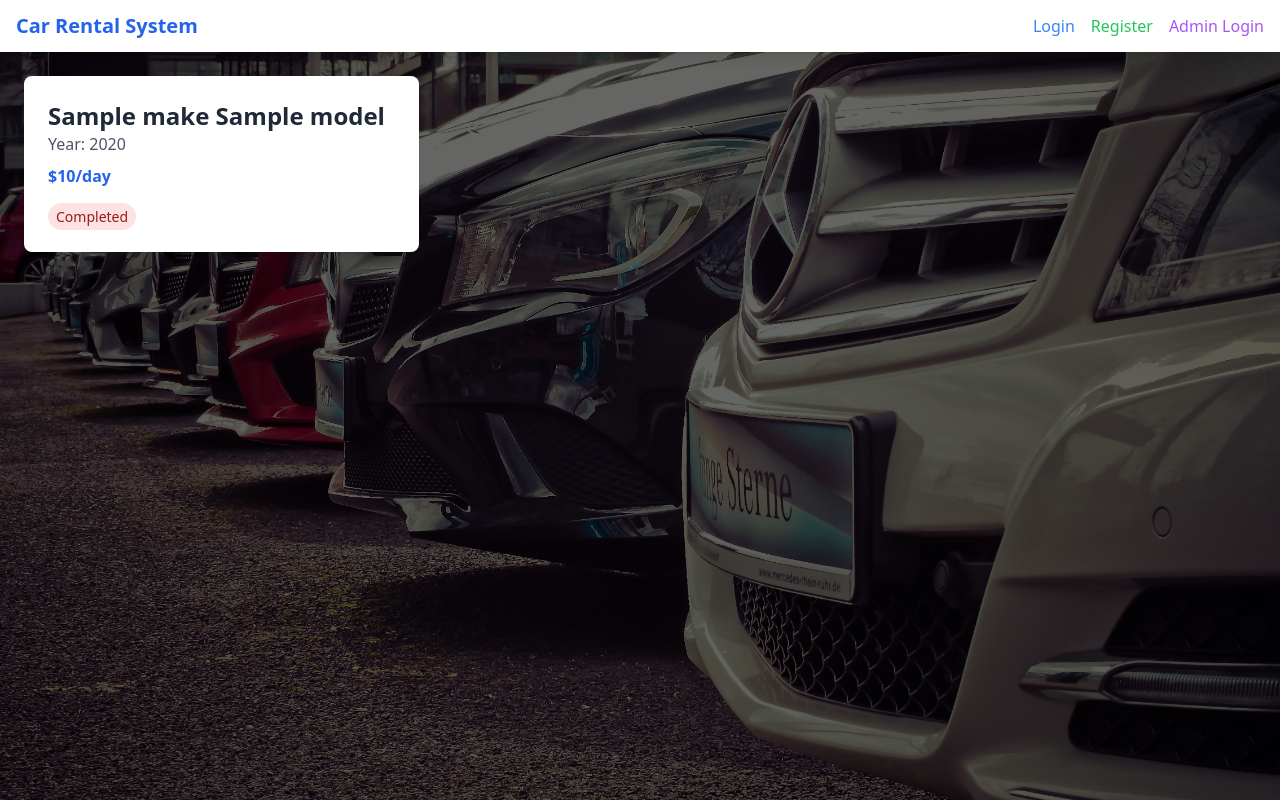
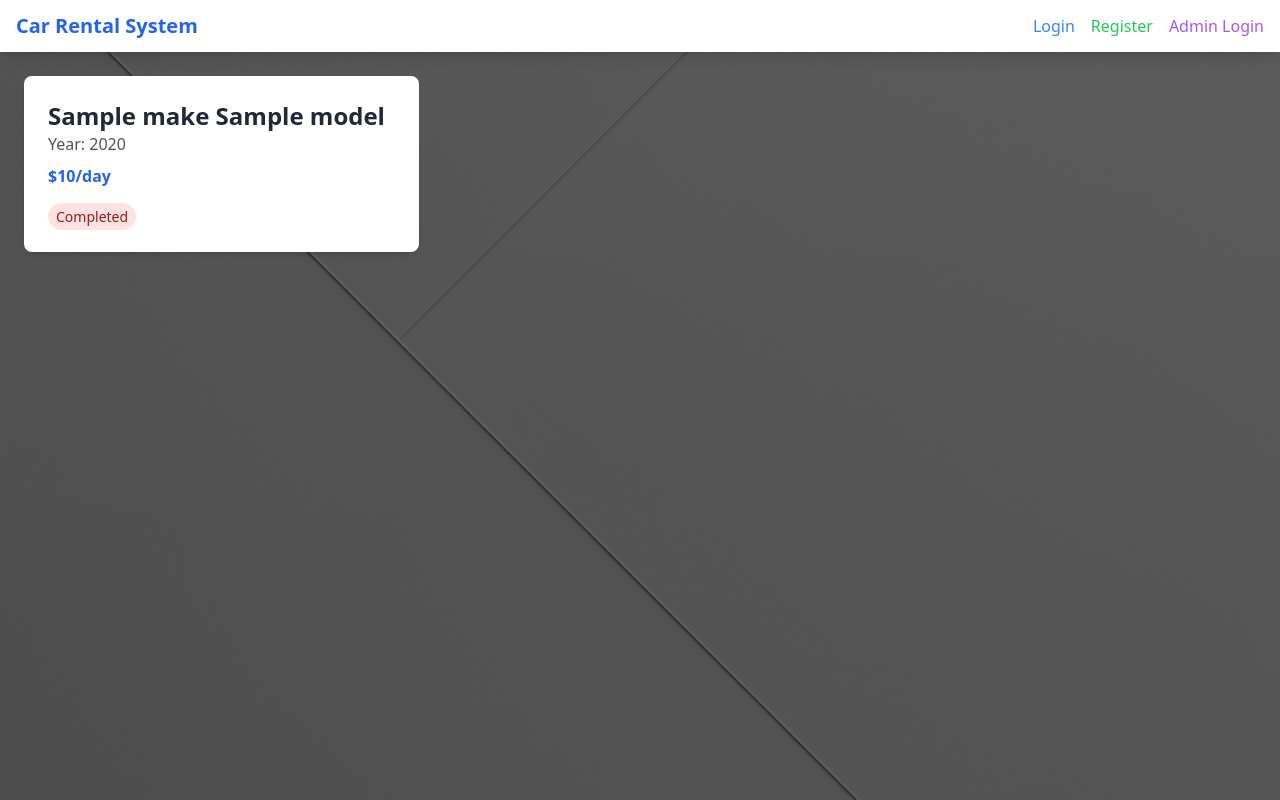
Before and after one commit to cyrax3589/Car_Rental_Management_System, a Flask app: template templates/index.html in a window 1280 px wide. Run offline with Flask 3, Linux system fonts and the light colour scheme; the template is opened without the code that fills it: most values are stand-ins (such as "Sample title", 1, 10 or a date in 2020); some libraries are stand-ins or nearby versions.

Commit message:
Update index.html

```diff
--- a/templates/index.html
+++ b/templates/index.html
@@ -6,7 +6,7 @@
     <meta name="viewport" content="width=device-width, initial-scale=1.0">
     <style>
         body {
-            background-image: url('/static/images/car-bg.jpg');
+            background-image: url('/static/images/car-bg2.jpg');
             background-size: cover;
             background-position: center;
             background-attachment: fixed;
```
